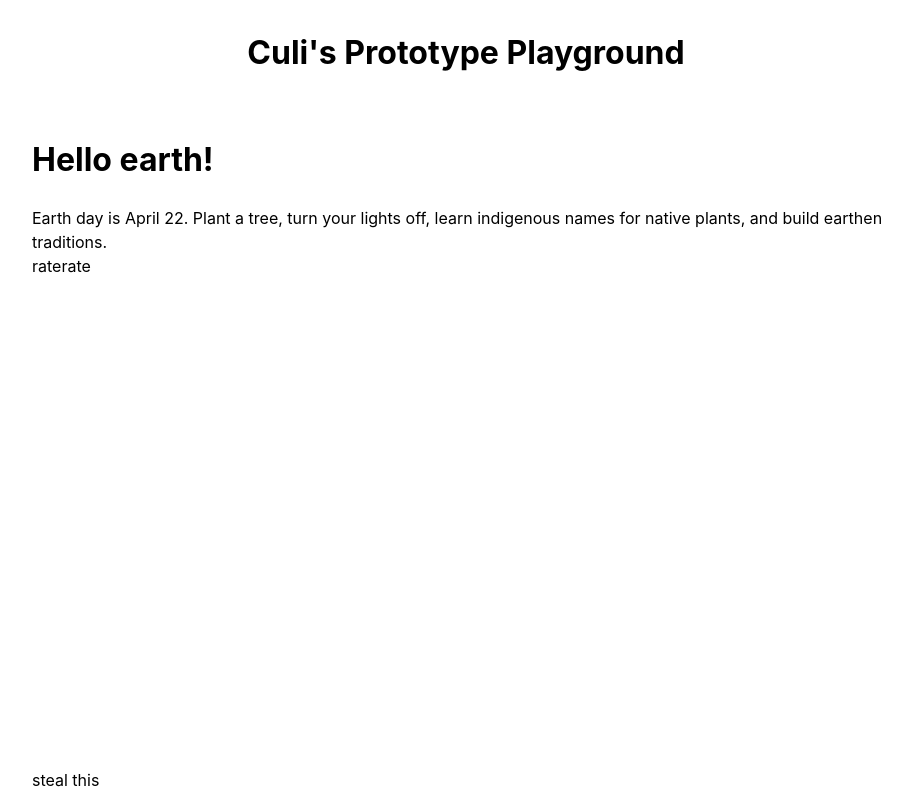
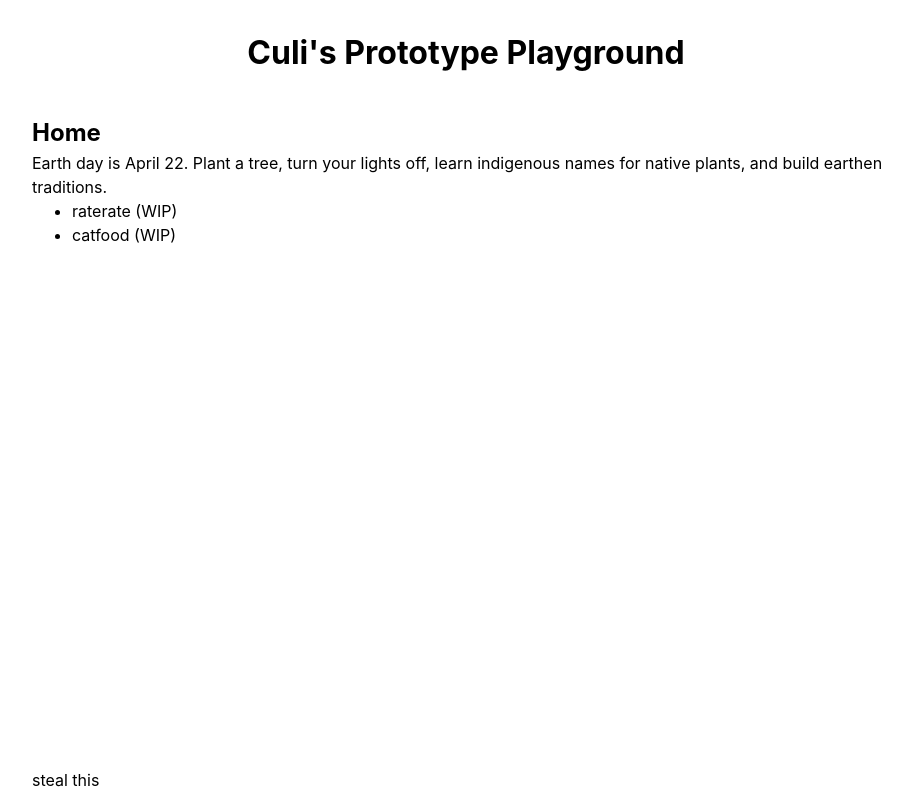
Before and after one commit to tif-calin/react-play, a React app: page / in a window 1280 px wide. Shown: the whole page, without its empty margins (174-1086 px from the left). Built offline with nearby package versions, Linux system fonts and the light colour scheme.

Commit message:
/catfood page

```diff
--- /dev/null
+++ b/src/views/catfood/Catfood.tsx
@@ -0,0 +1,11 @@
+import React from 'react';
+
+const Catfood = () => {
+  return (
+    <div>
+      <h1>Catfood</h1>
+    </div>
+  );
+};
+
+export default Catfood;
--- /dev/null
+++ b/src/views/catfood/index.ts
@@ -0,0 +1,3 @@
+import Catfood from './Catfood';
+
+export default Catfood;
--- a/src/views/home/Home.tsx
+++ b/src/views/home/Home.tsx
@@ -1,16 +1,22 @@
 import React from 'react';
 import { Link } from 'react-router-dom';
+import PageTitle from '../../components/layout/PageTitle';
 
 const Home = () => {
   return (
     <>
-      <h1>Hello earth!</h1>
+      <PageTitle>Home</PageTitle>
       <p>
         Earth day is April 22. Plant a tree, turn your lights off, learn indigenous names for native plants, and build earthen traditions.
       </p>
-      <p>
-        <Link to="/rate">raterate</Link>
-      </p>
+      <ul>
+        <li>
+          <Link to="/rate">raterate</Link> (WIP)
+        </li>
+        <li>
+          <Link to="/catfood">catfood</Link> (WIP)
+        </li>
+      </ul>
     </>
   )
 };
```
